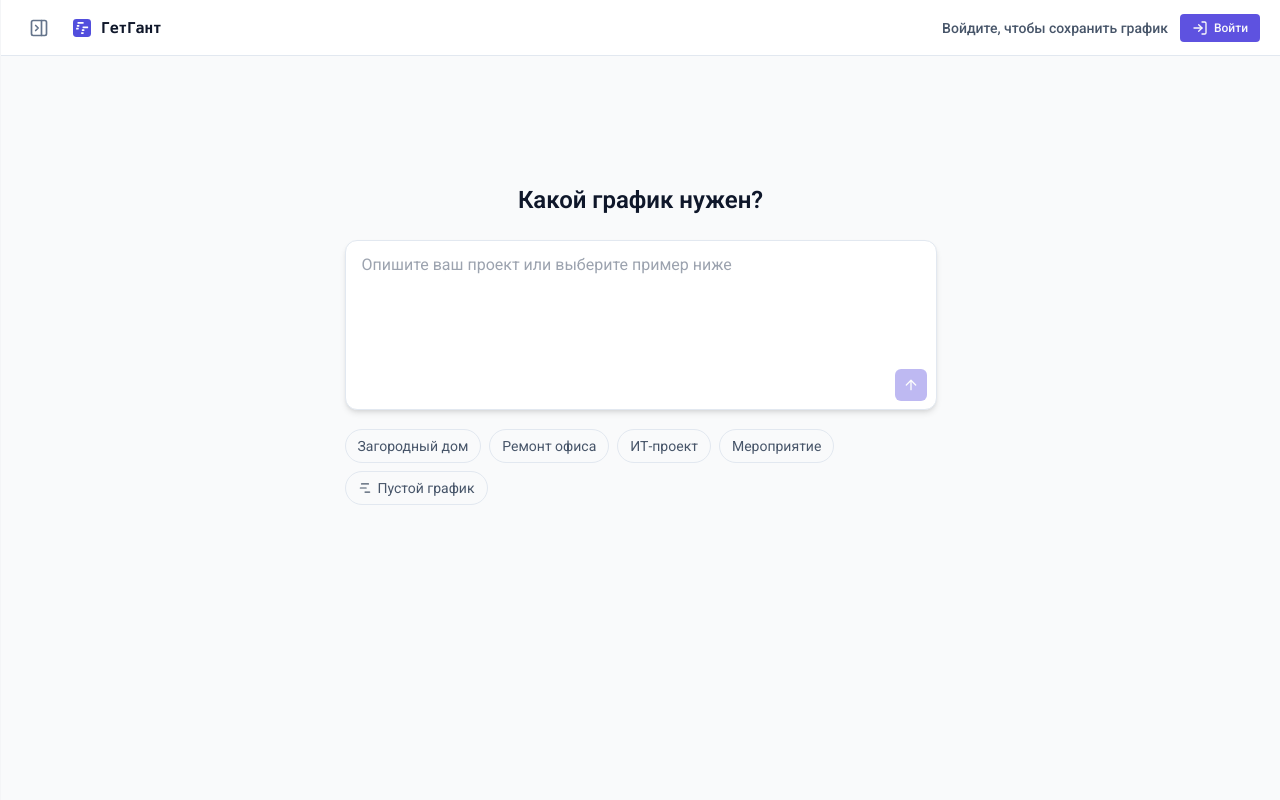
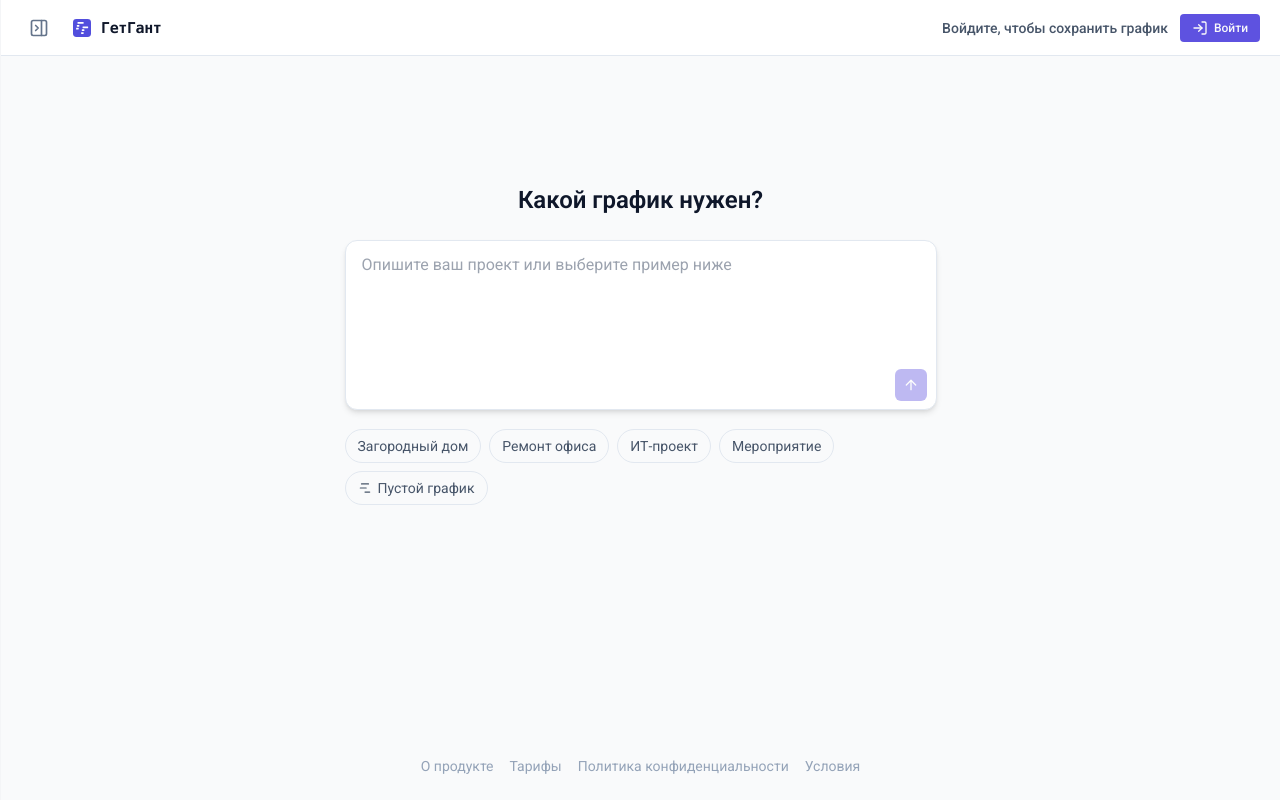
Before and after one commit to simon100500/gantt-lib-mcp, a React (Vite) app in the folder packages/web/: page / in a window 1280 px wide. Built offline with nearby package versions, Linux system fonts and the light colour scheme.

Commit message:
feat: enhance StartScreen layout and add informational links for unauthenticated users
- Updated StartScreen component to include a flex column layout for better alignment.
- Added links to product information, pricing, privacy policy, and terms for users who are not authenticated.

```diff
--- a/packages/web/src/components/StartScreen.tsx
+++ b/packages/web/src/components/StartScreen.tsx
@@ -67,7 +67,7 @@ export function StartScreen({ onSend, onEmptyChart, isAuthenticated = true, onLo
   }
 
   return (
-    <div className="flex h-full flex-1 justify-center bg-background pt-28 sm:pt-32">
+    <div className="flex h-full flex-1 flex-col items-center bg-background pt-28 sm:pt-32">
       <div className="w-full max-w-[640px] px-6">
         {/* Headline */}
         <h1 className="text-2xl font-semibold text-slate-900 mb-6 text-center">
@@ -131,6 +131,15 @@ export function StartScreen({ onSend, onEmptyChart, isAuthenticated = true, onLo
           </div>
         </form>
       </div>
+
+      {!isAuthenticated && (
+        <div className="mt-auto flex w-full max-w-[640px] flex-wrap justify-center gap-x-4 gap-y-1 px-6 pt-6 pb-6 text-sm text-slate-400">
+          <a href="https://getgantt.ru/" target="_blank" rel="noopener noreferrer" className="hover:text-slate-600 transition-colors">О продукте</a>
+          <a href="https://ai.getgantt.ru/purchase" target="_blank" rel="noopener noreferrer" className="hover:text-slate-600 transition-colors">Тарифы</a>
+          <a href="https://getgantt.ru/privacy/" target="_blank" rel="noopener noreferrer" className="hover:text-slate-600 transition-colors">Политика конфиденциальности</a>
+          <a href="https://getgantt.ru/terms/" target="_blank" rel="noopener noreferrer" className="hover:text-slate-600 transition-colors">Условия</a>
+        </div>
+      )}
     </div>
   );
 }
```
